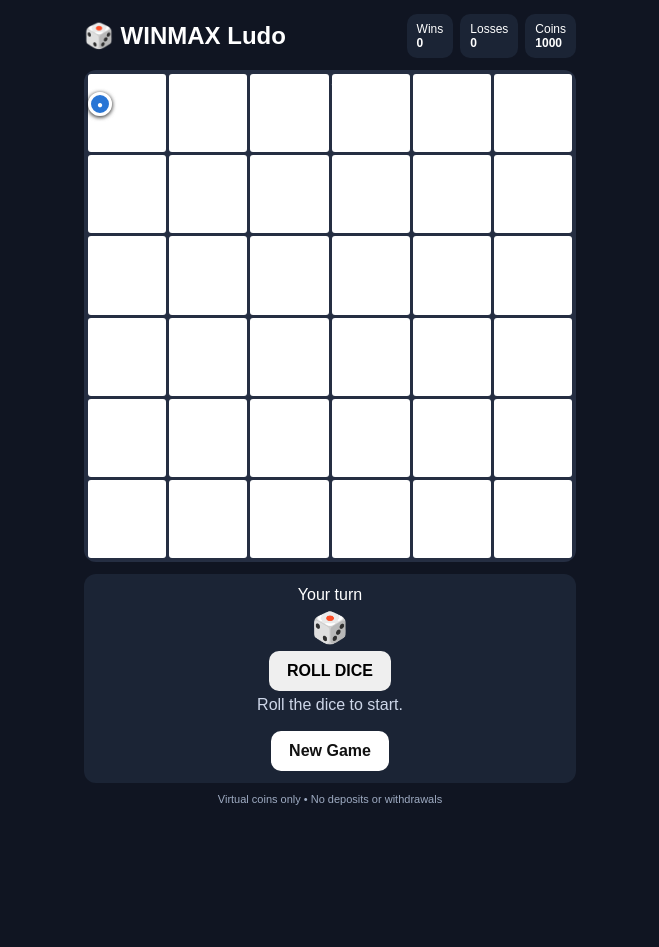
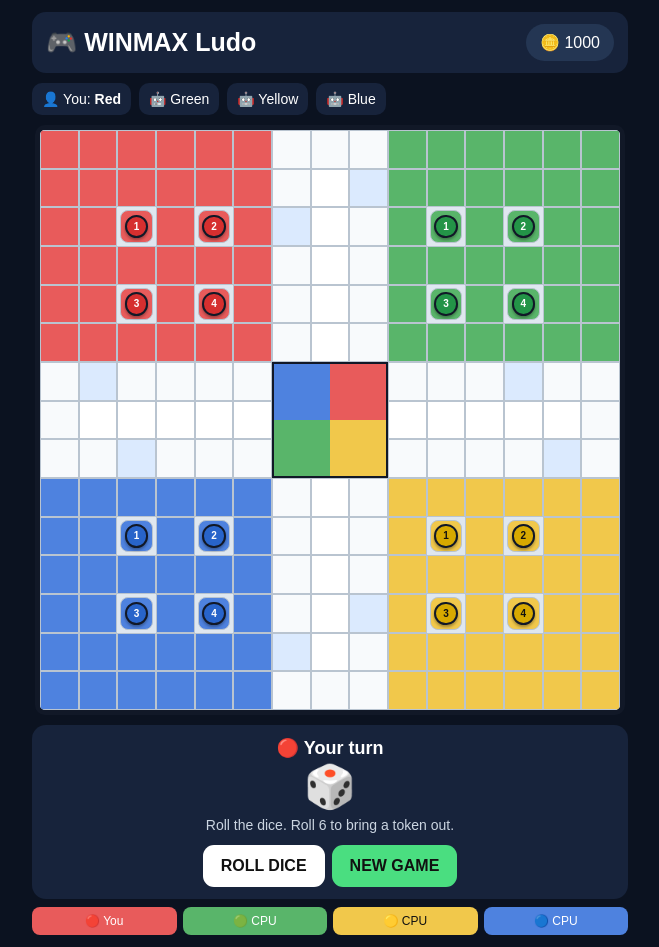
Before and after one commit to munagapativenkat163-boop/WINMAX, a plain HTML site: page ludo.html in a window 1280 px wide. Shown: the whole page, without its empty margins (310-969 px from the left). Before the commit the page ends 819 px from the top, so only its background shows below. Drawn offline with Linux system fonts and the light colour scheme.

Commit message:
Add files via upload

```diff
--- a/ludo.html
+++ b/ludo.html
@@ -1,57 +1,155 @@
 <!doctype html>
 <html lang="en">
 <head>
-<meta charset="utf-8"><meta name="viewport" content="width=device-width,initial-scale=1">
+<meta charset="utf-8">
+<meta name="viewport" content="width=device-width,initial-scale=1,maximum-scale=1,user-scalable=no">
 <title>WINMAX Ludo</title>
 <style>
-*{box-sizing:border-box}body{margin:0;background:#101522;color:#fff;font-family:Arial,sans-serif}
-.wrap{max-width:520px;margin:auto;padding:14px}.top{display:flex;justify-content:space-between;align-items:center}
-h2{margin:6px 0}.stats{display:flex;gap:7px}.stat{background:#1b2435;padding:8px 10px;border-radius:10px;font-size:12px}
-.board{display:grid;grid-template-columns:repeat(6,1fr);gap:3px;background:#252e42;padding:4px;border-radius:12px;margin-top:12px}
-.cell{aspect-ratio:1;background:#e9edf5;position:relative;border-radius:3px}.path{background:#fff}
-.r{background:#e85b5b}.g{background:#55b96a}.y{background:#f2c84b}.b{background:#4e8ee8}
-.home{display:flex;align-items:center;justify-content:center;font-size:10px;color:#111;font-weight:bold}
-.token{position:absolute;width:24px;height:24px;border-radius:50%;border:3px solid #fff;box-shadow:0 1px 4px #0008;display:flex;align-items:center;justify-content:center;font-size:10px;color:#fff;font-weight:bold}
-.red{background:#e53935}.green{background:#20a84a}.yellow{background:#d9a900}.blue{background:#2875d5}
-.controls{margin-top:12px;background:#1b2435;padding:12px;border-radius:12px;text-align:center}
-button{border:0;border-radius:10px;padding:11px 18px;font-weight:bold;font-size:16px;cursor:pointer}.dice{font-size:30px;margin:6px}
-.msg{min-height:22px;margin:5px;color:#cdd6e8}.new{margin-top:8px;background:#fff;color:#111}
-.note{font-size:11px;color:#9eabc2;margin-top:10px;text-align:center}
-</style></head>
-<body><div class="wrap">
-<div class="top"><h2>🎲 WINMAX Ludo</h2><div class="stats">
-<div class="stat">Wins<br><b id="wins">0</b></div><div class="stat">Losses<br><b id="losses">0</b></div><div class="stat">Coins<br><b id="coins">1000</b></div>
-</div></div>
-<div class="board" id="board"></div>
-<div class="controls"><div>Your turn</div><div class="dice" id="dice">🎲</div><button id="roll">ROLL DICE</button><div class="msg" id="msg">Roll the dice to start.</div><button class="new" id="new">New Game</button></div>
-<div class="note">Virtual coins only • No deposits or withdrawals</div>
+*{box-sizing:border-box}body{margin:0;background:#0b1220;color:#fff;font-family:Arial,sans-serif}
+.wrap{max-width:620px;margin:auto;padding:12px}
+.top{display:flex;justify-content:space-between;align-items:center;background:#17233b;padding:12px 14px;border-radius:14px;margin-bottom:10px}
+h1{font-size:25px;margin:0}.coins{background:#243653;padding:9px 14px;border-radius:22px}
+.info{display:flex;gap:8px;flex-wrap:wrap;margin-bottom:10px}.pill{background:#17233b;padding:8px 10px;border-radius:10px;font-size:14px}
+.board{width:min(94vw,590px);aspect-ratio:1;background:#dfe7ef;border:5px solid #111827;border-radius:10px;display:grid;grid-template-columns:repeat(15,1fr);grid-template-rows:repeat(15,1fr);overflow:hidden;margin:auto}
+.cell{border:1px solid #b9c4d0;position:relative;background:#fff}
+.red{background:#e85b5b}.green{background:#59b56a}.yellow{background:#f1c84b}.blue{background:#4e82df}
+.path{background:#f8fafc}.safe{background:#dbeafe!important}
+.center{grid-column:7/10;grid-row:7/10;background:conic-gradient(#e85b5b 0 25%,#f1c84b 25% 50%,#59b56a 50% 75%,#4e82df 75%);border:2px solid #111827}
+.base{margin:3px;border-radius:8px;display:flex;align-items:center;justify-content:center;font-size:10px}
+.token{width:76%;height:76%;border-radius:50%;position:absolute;left:12%;top:12%;border:2px solid #111827;display:flex;align-items:center;justify-content:center;font-weight:bold;color:#fff;box-shadow:0 2px 3px #0005}
+.tred{background:#d62f2f}.tgreen{background:#239447}.tyellow{background:#d7a900;color:#111}.tblue{background:#2864ca}
+.controls{background:#17233b;margin-top:10px;padding:12px;border-radius:14px;text-align:center}
+.dice{font-size:42px;font-weight:bold;margin:3px}.turn{font-size:18px;font-weight:bold}.msg{min-height:22px;color:#cbd5e1;font-size:14px;margin:6px}
+button{border:0;border-radius:11px;padding:12px 18px;font-weight:bold;font-size:16px;background:#fff;color:#111;cursor:pointer}
+button:disabled{opacity:.45;cursor:not-allowed}.new{background:#4ade80;margin-left:7px}
+.legend{display:grid;grid-template-columns:repeat(4,1fr);gap:6px;margin-top:8px;font-size:12px;text-align:center}
+.l{padding:7px;border-radius:8px}.lr{background:#e85b5b}.lg{background:#59b56a}.ly{background:#f1c84b;color:#111}.lb{background:#4e82df}
+</style>
+</head>
+<body>
+<div class="wrap">
+ <div class="top"><h1>🎮 WINMAX Ludo</h1><div class="coins">🪙 <span id="coins">1000</span></div></div>
+ <div class="info"><div class="pill">👤 You: <b>Red</b></div><div class="pill">🤖 Green</div><div class="pill">🤖 Yellow</div><div class="pill">🤖 Blue</div></div>
+ <div id="board" class="board"></div>
+ <div class="controls">
+   <div class="turn" id="turn">Your turn</div>
+   <div class="dice" id="dice">🎲</div>
+   <div class="msg" id="msg">Roll the dice. Roll 6 to bring a token out.</div>
+   <button id="roll">ROLL DICE</button><button class="new" id="new">NEW GAME</button>
+ </div>
+ <div class="legend"><div class="l lr">🔴 You</div><div class="l lg">🟢 CPU</div><div class="l ly">🟡 CPU</div><div class="l lb">🔵 CPU</div></div>
 </div>
 <script>
-const board=document.getElementById('board'), dice=document.getElementById('dice'), msg=document.getElementById('msg');
-let wins=+localStorage.wins||0, losses=+localStorage.losses||0, coins=+localStorage.coins||1000;
-document.getElementById('wins').textContent=wins;document.getElementById('losses').textContent=losses;document.getElementById('coins').textContent=coins;
-const cells=[]; for(let i=0;i<36;i++){let d=document.createElement('div');d.className='cell path';board.appendChild(d);cells.push(d)}
-// 6x6 cross-style playable route (prototype layout)
-const route=[0,1,2,3,4,5,11,17,23,29,35,34,33,32,31,30,24,18,12,6,7,8,9,10,16,22,28,27,26,25,19,13];
-route.forEach((n,i)=>{cells[n].textContent=i+1});
-let player=0, ai=0, active=true;
-function token(cls,pos){let t=document.createElement('div');t.className='token '+cls;t.textContent='●';cells[pos].appendChild(t)}
-function render(){cells.forEach(c=>{c.querySelectorAll('.token').forEach(x=>x.remove())}); token('red',route[player]); token('blue',route[ai]);}
-render();
-document.getElementById('roll').onclick=()=>{
- if(!active)return;
- let n=Math.floor(Math.random()*6)+1; dice.textContent='🎲 '+n;
- player+=n;
- if(player>=route.length){wins++;coins+=100;active=false;save();msg.textContent='🏆 You won! +100 virtual coins';render();return}
- if(player===ai && ai>0){player++}
- render();msg.textContent='You moved '+n+' spaces. Computer turn...';
- setTimeout(()=>{let a=Math.floor(Math.random()*6)+1;ai+=a;
-   if(ai>=route.length){losses++;coins=Math.max(0,coins-50);active=false;save();msg.textContent='😔 Computer won. -50 virtual coins';render();return}
-   if(ai===player && player>0) ai++;
-   render();msg.textContent='Computer rolled '+a+'. Your turn.';
- },650);
-};
-document.getElementById('new').onclick=()=>{player=0;ai=0;active=true;dice.textContent='🎲';msg.textContent='New game started. Roll the dice.';render()};
-function save(){localStorage.wins=wins;localStorage.losses=losses;localStorage.coins=coins;
- document.getElementById('wins').textContent=wins;document.getElementById('losses').textContent=losses;document.getElementById('coins').textContent=coins}
-</script></body></html>
+const path=[
+[6,1],[6,2],[6,3],[6,4],[6,5],[5,6],[4,6],[3,6],[2,6],[1,6],[0,6],[0,7],[0,8],
+[1,8],[2,8],[3,8],[4,8],[5,8],[6,9],[6,10],[6,11],[6,12],[6,13],[6,14],[7,14],[8,14],
+[8,13],[8,12],[8,11],[8,10],[8,9],[9,8],[10,8],[11,8],[12,8],[13,8],[14,8],[14,7],[14,6],
+[13,6],[12,6],[11,6],[10,6],[9,6],[8,5],[8,4],[8,3],[8,2],[8,1],[8,0],[7,0],[6,0]
+];
+const starts=[0,13,26,39], colors=['red','green','yellow','blue'];
+const home=[
+[[2,2],[2,4],[4,2],[4,4]],[[2,10],[2,12],[4,10],[4,12]],
+[[10,10],[10,12],[12,10],[12,12]],[[10,2],[10,4],[12,2],[12,4]]
+];
+let players,turn=0,rollValue=0,waiting=false,coins=1000;
+const $=id=>document.getElementById(id);
+function makeBoard(){
+ const b=$('board'); b.innerHTML='';
+ for(let r=0;r<15;r++)for(let c=0;c<15;c++){
+  const d=document.createElement('div'); d.className='cell';
+  if(r<6&&c<6)d.classList.add('red');
+  if(r<6&&c>8)d.classList.add('green');
+  if(r>8&&c>8)d.classList.add('yellow');
+  if(r>8&&c<6)d.classList.add('blue');
+  const idx=path.findIndex(p=>p[0]===r&&p[1]===c);
+  if(idx>=0){d.className='cell path'; if([0,8,13,21,26,34,39,47].includes(idx))d.classList.add('safe'); d.dataset.i=idx}
+  if(r>=6&&r<=8&&c>=6&&c<=8)d.className='cell center';
+  if(home.flat().some(p=>p[0]===r&&p[1]===c))d.classList.add('base');
+  d.id=`c-${r}-${c}`; b.appendChild(d);
+ }
+}
+function state(){return players.map(p=>p.tokens.map(t=>t.pos))}
+function render(){
+ document.querySelectorAll('.token').forEach(x=>x.remove());
+ players.forEach((p,pi)=>p.tokens.forEach((t,ti)=>{
+   let rc;
+   if(t.pos<0) rc=home[pi][ti];
+   else if(t.pos>=52) rc=home[pi][ti];
+   else rc=path[(starts[pi]+t.pos)%52];
+   const d=$(`c-${rc[0]}-${rc[1]}`); if(!d)return;
+   const el=document.createElement('div'); el.className=`token t${colors[pi]}`; el.textContent=ti+1;
+   el.title=`${colors[pi]} token ${ti+1}`;
+   if(pi===0&&turn===0&&!waiting&&t.pos>=0&&t.pos<52){el.style.cursor='pointer';el.onclick=()=>chooseToken(ti)}
+   d.appendChild(el);
+ }));
+ $('coins').textContent=coins;
+ $('turn').textContent=turn===0?'🔴 Your turn':`🤖 ${colors[turn].toUpperCase()} CPU turn`;
+}
+function reset(){
+ players=colors.map(c=>({color:c,tokens:[{pos:-1},{pos:-1},{pos:-1},{pos:-1}]}));
+ turn=0;rollValue=0;waiting=false;$('dice').textContent='🎲';$('msg').textContent='Roll the dice. Roll 6 to bring a token out.';render();
+}
+function legal(pi){
+ return players[pi].tokens.map((t,i)=>{
+   if(t.pos<0)return rollValue===6;
+   return t.pos+rollValue<=57;
+ }).map((v,i)=>v?i:-1).filter(i=>i>=0);
+}
+function chooseToken(i){
+ if(turn!==0||!waiting)return;
+ const ok=legal(0); if(!ok.includes(i))return;
+ move(0,i);
+}
+function roll(){
+ if(turn!==0||waiting)return;
+ rollValue=1+Math.floor(Math.random()*6);$('dice').textContent='🎲 '+rollValue;
+ const moves=legal(0);
+ if(!moves.length){$('msg').textContent='No legal move. Turn passes.';waiting=true;setTimeout(nextTurn,850);return}
+ waiting=true;
+ $('msg').textContent=moves.length===1?'Tap the highlighted token to move.':'Choose a token to move.';
+ render();
+ if(moves.length===1){setTimeout(()=>chooseToken(moves[0]),450)}
+}
+function move(pi,ti){
+ const t=players[pi].tokens[ti];
+ if(t.pos<0)t.pos=0;else t.pos+=rollValue;
+ capture(pi,t);
+ if(players[pi].tokens.every(x=>x.pos>=52)){finish(pi);return}
+ const extra=rollValue===6;
+ rollValue=0;waiting=false;render();
+ if(extra){$('msg').textContent='🎉 Rolled 6 — you get another turn!';}
+ else nextTurn();
+}
+function capture(pi,t){
+ if(t.pos<0||t.pos>=52)return;
+ const abs=(starts[pi]+t.pos)%52;
+ const safe=[0,8,13,21,26,34,39,47].includes(abs);
+ if(safe)return;
+ players.forEach((p,oi)=>{if(oi===pi)return;p.tokens.forEach(x=>{
+   if(x.pos>=0&&x.pos<52&&((starts[oi]+x.pos)%52)===abs)x.pos=-1;
+ })});
+}
+function nextTurn(){
+ if(rollValue===6)return;
+ turn=(turn+1)%4;rollValue=0;waiting=false;render();
+ if(turn!==0){setTimeout(cpuTurn,650)}
+}
+function cpuTurn(){
+ const v=1+Math.floor(Math.random()*6);rollValue=v;$('dice').textContent='🎲 '+v;
+ const moves=legal(turn);
+ if(!moves.length){$('msg').textContent=`${colors[turn]} CPU cannot move.`;setTimeout(nextTurn,700);return}
+ let ti=moves.find(i=>players[turn].tokens[i].pos>=0)||moves[0];
+ if(v===6&&moves.some(i=>players[turn].tokens[i].pos<0))ti=moves.find(i=>players[turn].tokens[i].pos<0);
+ $('msg').textContent=`${colors[turn]} CPU rolled ${v}.`;
+ setTimeout(()=>move(turn,ti),600);
+}
+function finish(pi){
+ if(pi===0){coins+=100;$('msg').textContent='🏆 YOU WIN! +100 virtual coins.'}
+ else $('msg').textContent=`${colors[pi].toUpperCase()} CPU WINS!`;
+ waiting=true;render();$('roll').disabled=true;
+}
+$('roll').onclick=roll;$('new').onclick=()=>{$('roll').disabled=false;reset()};
+makeBoard();reset();
+</script>
+</body>
+</html>
```
